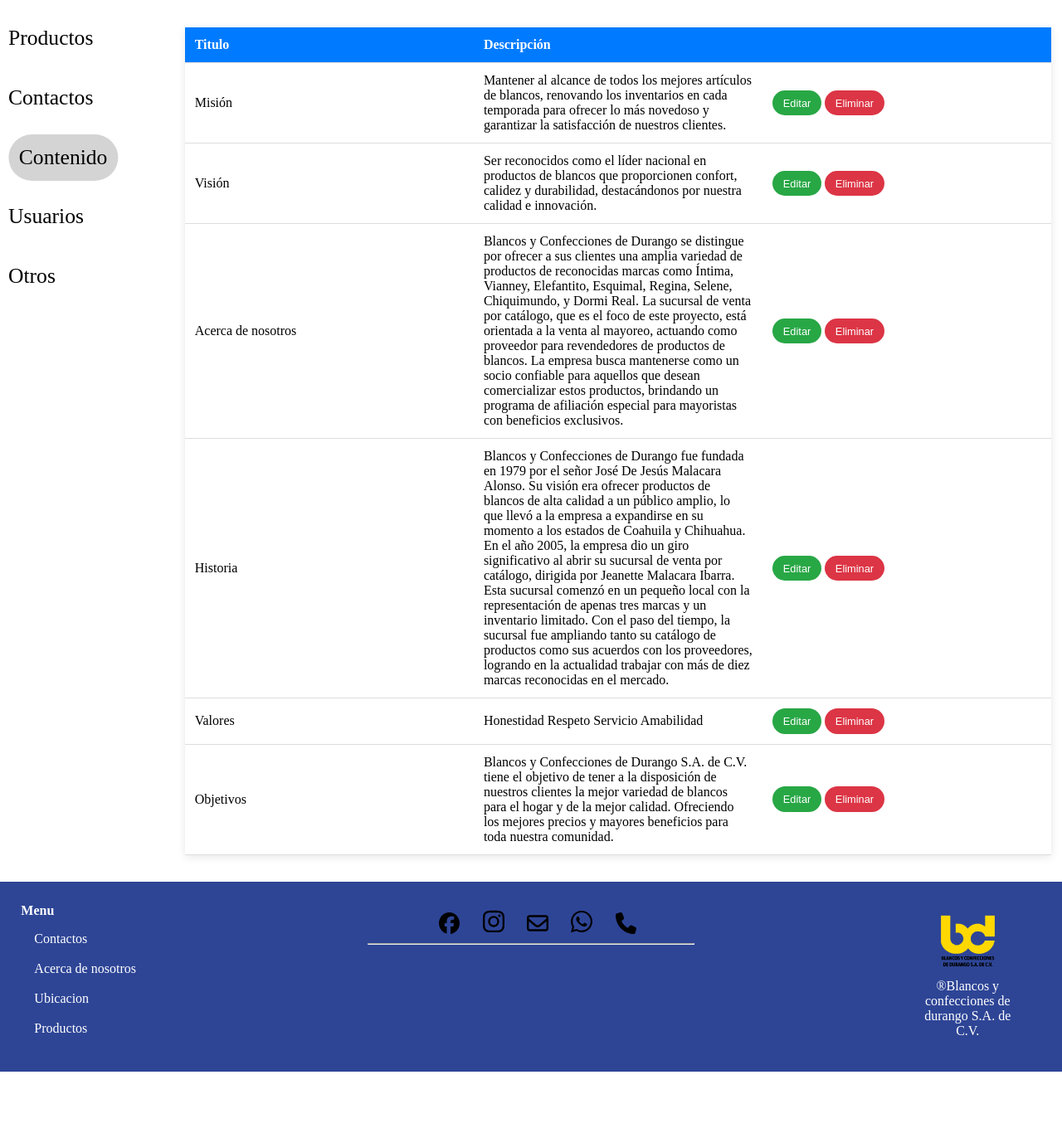
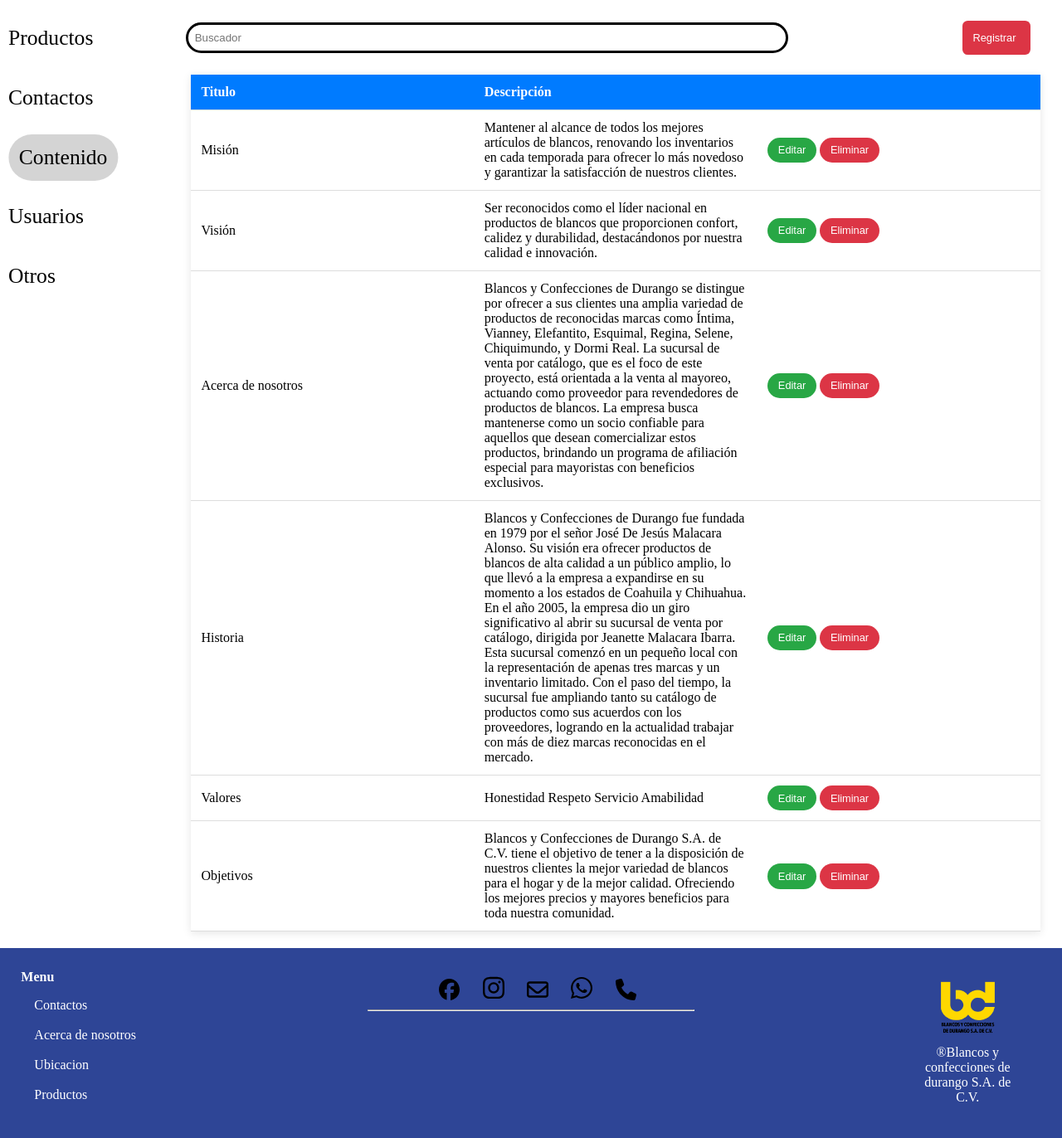
Before and after one commit to Matt2130/IntegradoraCuatri3_2024, a Flask app: page /administrador_content in a window 1280 px wide. Shown: the part 74-1446 px from the top of the page at 83% size. Before the commit the page ends 1366 px from the top, so only its background shows below. Run offline with Flask 3, Linux system fonts and the light colour scheme; data comes from the database, SQL or seed files in the repository.

Commit message:
Avance 8

```diff
--- a/Integradora/app.py
+++ b/Integradora/app.py
@@ -325,6 +325,59 @@
     except:
         return Response("Error 404", mimetype='text/html')
 
+#Buscador tablas
+@app.route('/api/buscador_content', methods=['POST'])
+def buscador_content():
+    informacion = request.get_json()
+    buscar = informacion.get('buscar', '')
+
+    try:
+        init_db()
+        with engine.connect() as connection:
+
+            sql_query = """
+                SELECT content.Title, content.Describe, content.Id_contenido
+                FROM content
+                WHERE content.Title LIKE :buscar OR content.Describe LIKE :buscar
+            """
+            result = connection.execute(text(sql_query), {"buscar": f"%{buscar}%"})
+            contenido = result.fetchall()
+
+            # Construcción de la tabla HTML con los resultados
+            html = """
+            <table>
+                <thead>
+                    <tr>
+                        <th>Título</th>
+                        <th>Descripción</th>
+                        <th>Acciones</th>
+                    </tr>
+                </thead>
+                <tbody>
+            """
+            for info in contenido:
+                html += f"""
+                    <tr>
+                        <td>{info[0]}</td>
+                        <td>{info[1]}</td>
+                        <td>
+                            <button onclick="editarProducto({info[2]})" class="editar">Editar</button>
+                            <button onclick="eliminarProducto({info[2]})" class="eliminar">Eliminar</button>
+                        </td>
+                    </tr>
+                """
+
+            html += """
+                </tbody>
+            </table>
+            """
+
+            return Response(html, mimetype='text/html')
+    except Exception as e:
+        print(f"Error en la consulta: {e}")
+        return Response("Error 404", mimetype='text/html')
+
+
 #Registros
 @app.route('/registro_usuario', methods=['POST'])
 def signup():
@@ -360,6 +413,46 @@
                 "name": name,
                 "surname": surname,
                 "lastname": lastname
+            })
+
+            # Finalizar transacción
+            connection.execute(text("COMMIT;"))
+
+        return jsonify({"message": "Registro exitoso"}), 200
+    except Exception as e:
+        # Hacer rollback en caso de error
+        with engine.connect() as connection:
+            connection.execute(text("ROLLBACK;"))
+
+        # Manejo de errores (nimodillo)
+        return jsonify({"message": f"Error al registrar: {str(e)}"}), 500
+
+@app.route('/registrar_contenido', methods=['POST'])
+def registrar_contenido():
+    init_db()
+
+    data = request.get_json()
+    titulo = data.get('titulo')
+    descripcion = data.get('descripcion')
+
+    #time.sleep(5)  #Espera 5 segundos para testear pantalla de carga
+
+    # Intento de insertar datos
+    try:
+        with engine.connect() as connection:
+            # Iniciar una transacción
+            connection.execute(text("START TRANSACTION;"))
+
+            sql_query = """
+                INSERT INTO `content` (`Title`, `Describe`)
+                VALUES (:titulo, :descripcion);
+            """
+            print(f"Ejecutando consulta: {sql_query}")
+
+            # Ejecutar la consulta
+            connection.execute(text(sql_query), {
+                "titulo": titulo,
+                "descripcion": descripcion
             })
 
             # Finalizar transacción
--- a/Integradora/static/css/administrador.css
+++ b/Integradora/static/css/administrador.css
@@ -93,7 +93,7 @@
 /*Segunda parte*/
 #administracion-tabla{
     text-align: center;
-    width: 85%;
+    width: 100%;
     margin: 1vw;
 }
 /*Tabla de la segunda parte*/
@@ -154,6 +154,117 @@
 button:hover {
     opacity: 0.9;
 }
+/*//////////////////////////////////////////*/
+.arriba{
+    display: flex;
+    position: sticky;
+    margin-top: 2%;
+}
+.arriba div{
+    width: 80%;
+    padding: 0.5vw;
+}
+.arriba .buscador input{
+    border-radius: 5vw;
+    padding: 0.6vw;
+    border: 0.2rem solid black;
+    width: 90%;
+}
+#abrirModal {
+    background-color: #dc3545;
+    text-decoration: none;
+    border-radius: 0.5vw;
+    margin-left: auto;
+    text-align: center;
+    width: 8%;
+    font-size: 1vw;
+    margin-top: auto;
+    margin-bottom: auto;
+    display: flex;
+    padding: 1vw;
+    transition: all 0.3s ease;
+}
+#abrirModal:hover {
+    transform: scale(1.1);
+}
+#abrirModal:active {
+    transform: scale(0.9);
+}
+
+
+
+
+.toda_tabla{
+    width: 80%;
+}
+/*///////////////////////////////////////*/
+.modal textarea{
+    width: 80%;
+    height: 10vw;
+    resize: none;
+    padding: 1vw;
+    border: 1px solid black;
+    border-radius: 0.5vw;
+    margin: 1vw 0;
+    text-align: center;
+}
+.modal input[type="text"] {
+    width: 20%;
+    padding: 1vw;
+    margin: 1vw 0;
+    border: none;
+    border-bottom: 0.2vw solid black;
+    font-size: 1vw;
+}
+.modal {
+    display: none;
+    position: fixed;
+    z-index: 1000;
+    left: 0;
+    top: 0;
+    width: 100%;
+    height: 100%;
+    background-color: rgba(0, 0, 0, 0.5);
+}
+
+.modal-contenido {
+    background-color: #fff;
+    margin: 5% auto;
+    padding: 2vw;
+    border: 1px solid #888;
+    width: 80%;
+    max-width: 80%;
+    text-align: center;
+    border-radius: 1vw;
+    min-height: 80%;
+}
+
+.cerrar {
+    color: #aaa;
+    float: right;
+    font-size: 28px;
+    font-weight: bold;
+    cursor: pointer;
+}
+
+#registrar {
+    background-color: #dc3545;
+    text-decoration: none;
+    border-radius: 0.5vw;
+    text-align: center;
+    width: 8%;
+    font-size: 1vw;
+    display: flex;
+    padding: 1vw;
+    transition: all 0.3s ease;
+    margin: 0 auto;
+}
+#registrar:hover {
+    transform: scale(1.1);
+}
+#registrar:active {
+    transform: scale(0.9);
+}
 
 @media (max-width: 768px) {
     table {
--- a/Integradora/static/js/administracion_content.js
+++ b/Integradora/static/js/administracion_content.js
@@ -49,3 +49,91 @@
         });
     }
 }
+
+/////////////////////////////////////////////////////////////////////////////////////////
+//Buscador
+function buscador() {
+    const buscar = document.getElementById('buscador').value;
+
+    fetch('/api/buscador_content', {
+        method: 'POST',
+        headers: {
+            'Content-Type': 'application/json'
+        },
+        body: JSON.stringify({ buscar: buscar })
+    })
+    .then(response => {
+        if (!response.ok) {
+            throw new Error('Error en la solicitud');
+        }
+        return response.text();  // Cambiado de .json() a .text() para recibir HTML
+    })
+    .then(html => {
+        // Muestra los resultados HTML en el contenedor
+        const resultsContainer = document.getElementById('administracion-tabla');
+        resultsContainer.innerHTML = html;
+    })
+    .catch(error => {
+        console.error('Error:', error);
+    });
+}
+
+///////////////////////////////////////////////////
+document.addEventListener("DOMContentLoaded", function() {
+    // Obtiene el modal
+    var modal = document.getElementById("miModal");
+
+    // Obtiene el botón que abre la modal
+    var btn = document.getElementById("abrirModal");
+
+    // Obtiene el elemento <span> que cierra la modal
+    var span = document.getElementsByClassName("cerrar")[0];
+
+    // Cuando el usuario hace clic en el botón, se abre la modal
+    btn.onclick = function() {
+        modal.style.display = "block";
+    }
+
+    // Cuando el usuario hace clic en <span> (x), se cierra la modal
+    span.onclick = function() {
+        modal.style.display = "none";
+    }
+
+});
+
+function registrarcontenido(){
+    const titulo = document.getElementById('titulo').value;
+    const descripcion = document.getElementById('descripcion').value;
+
+    fetch('/registrar_contenido', {
+        method: 'POST',
+        headers: {
+            'Content-Type': 'application/json'
+        },
+        body: JSON.stringify({
+            titulo: titulo,
+            descripcion: descripcion
+        })
+    })
+    .then(response => {
+        if (!response.ok) {
+            throw new Error('Error en la solicitud');
+        }
+        return response.json();
+    })
+    .then(data => {
+        alert(data.message);
+        window.location.href = '/administrador_content';
+    })
+    .catch(error => {
+        console.error('Error:', error);
+        alert("Error al registrar: " + error.message);
+    });
+}
+
+function editarProducto(id){
+    console.log(id)
+}
+
+//////////////Edicion de contenido//////////////////
+//Modal
--- a/Integradora/templates/administracion_content.html
+++ b/Integradora/templates/administracion_content.html
@@ -31,9 +31,38 @@
             <button id="salir">Cerrar secion</button>
         </nav>
     </header>
-    <div id="loading" class="loading-overlay" style="display: none;">
-        <div class="loader"></div>
+
+    <!--Modal para registrar-->
+    <div id="miModal" class="modal">
+        <div class="modal-contenido">
+            <span class="cerrar">&times;</span>
+            <h1>
+                Registro de contenido
+            </h1>
+            <br>
+            <label for="titulo">
+                <h2>
+                    Titulo
+                </h2>
+                <br>
+                <input type="text" id="titulo" placeholder="Titulo">
+            </label>
+            <br>
+            <label for="descripcion">
+                <h2>
+                    Descripción
+                </h2>
+                <br>
+                <textarea name="descripcion" id="descripcion" placeholder="Descripcion"></textarea>
+            </label>
+            <br>
+            <button id="registrar" onclick="registrarcontenido()">Registrar</button>
+        </div>
     </div>
+
+<!--Modal para edicion-->
+
+
     <main>
         <section id="administracion-menu">
             <ul>
@@ -66,8 +95,16 @@
                 </a></li>
             </ul>
         </section>
-        <section id="administracion-tabla">
+        <section class="toda_tabla">
+            <div class="arriba">
+                <div class="buscador">
+                    <input type="text" placeholder="Buscador" id="buscador" oninput="buscador()">
+                </div>
+                <button id="abrirModal">Registrar</button>
+            </div>
+            <section id="administracion-tabla">
 
+            </section>
         </section>
     </main>
 
```
Also changed, not shown: Integradora/static/js/administracion_contactos.js (line endings or trailing spaces).
